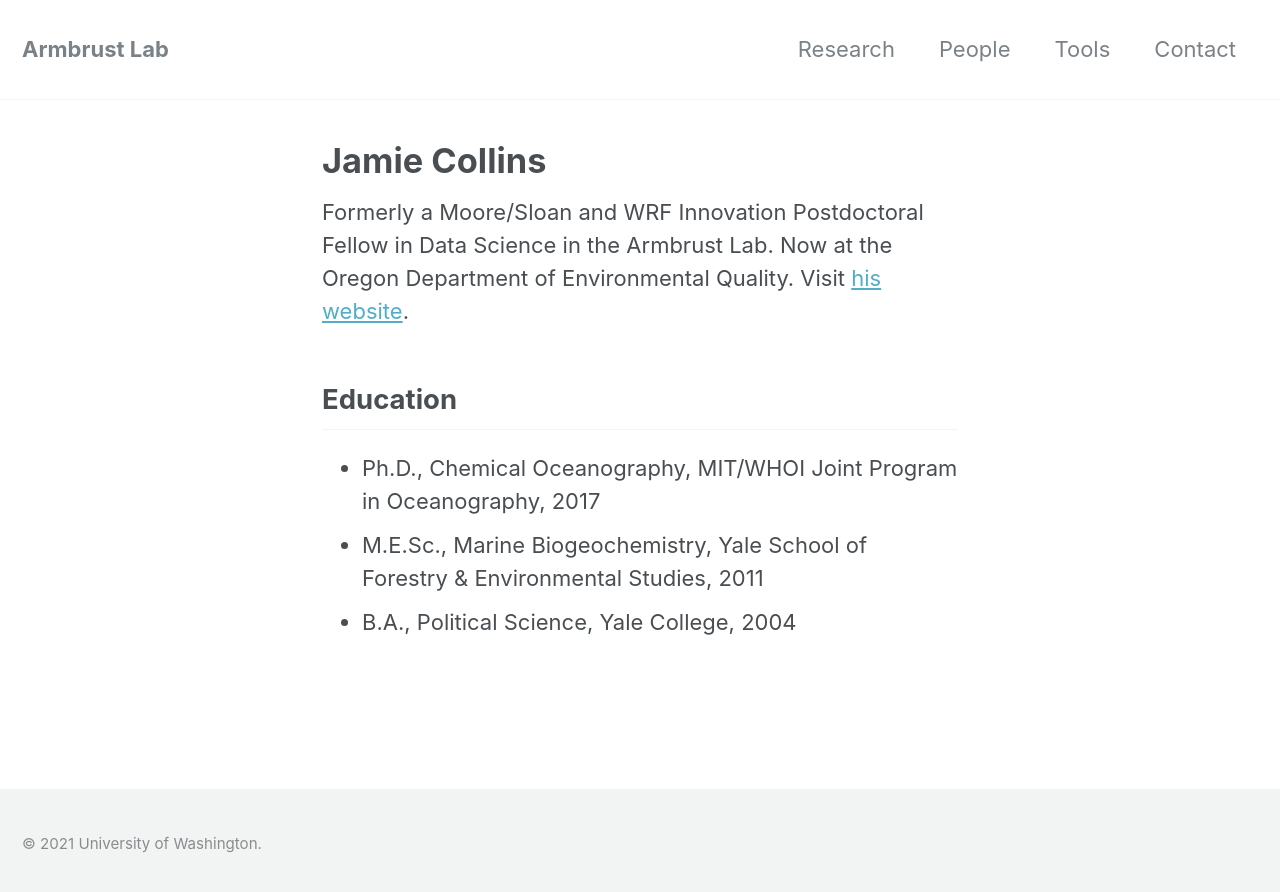
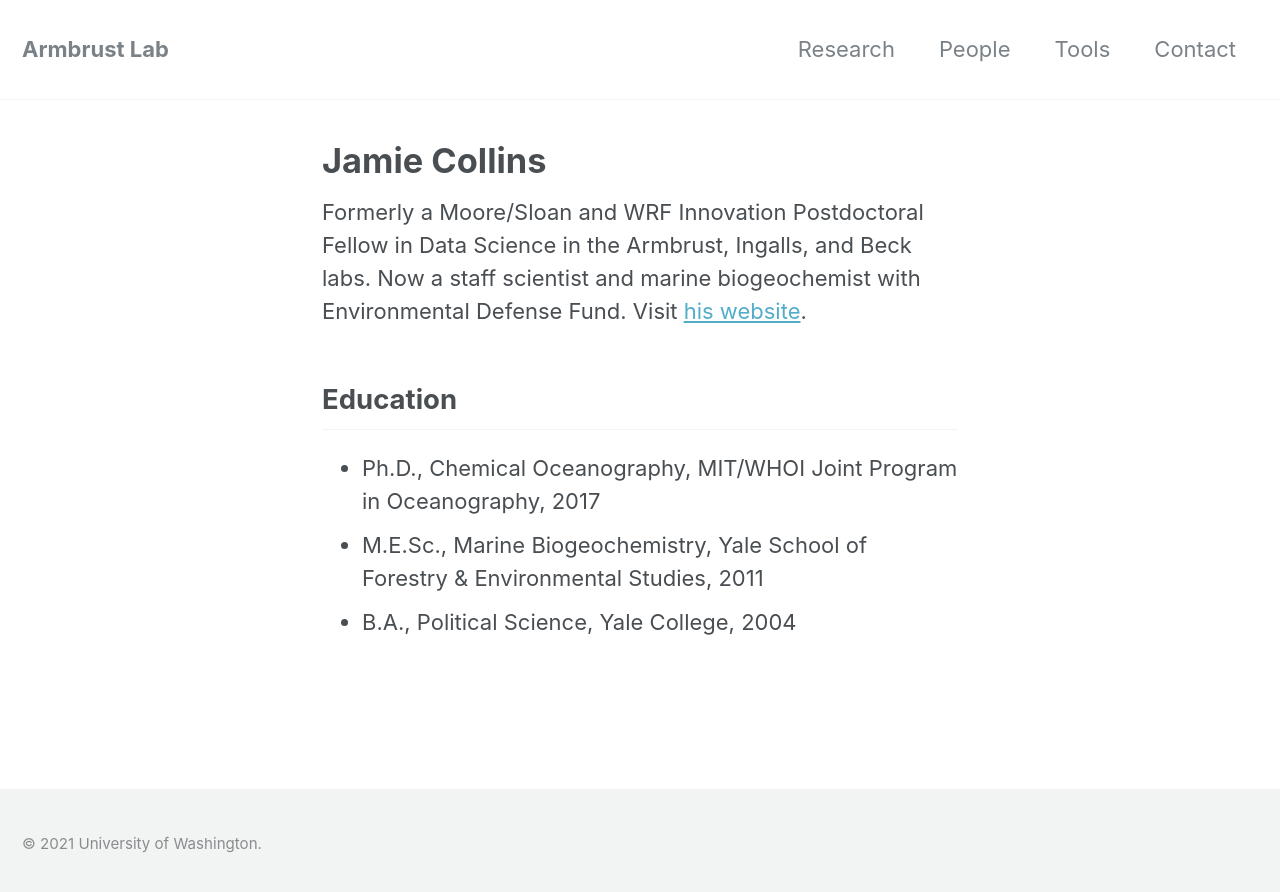
Before and after one commit to armbrustlab/armbrustlab.github.io, a Jekyll site: the page built from collections/_people/collins.md, in a window 1280 px wide. Shown: the top 892 px of the page. Built offline with Jekyll 4.4.1, drawn with Linux system fonts in a browser that asks for light colours; nearby versions of some CDN libraries.

Commit message:
Update collins.md

```diff
--- a/collections/_people/collins.md
+++ b/collections/_people/collins.md
@@ -1,7 +1,7 @@
 ---
 title: Jamie Collins
 ---
-Formerly a Moore/Sloan and WRF Innovation Postdoctoral Fellow in Data Science in the Armbrust Lab. Now at the Oregon Department of Environmental Quality. Visit [his website](https://jamesrco.github.io).
+Formerly a Moore/Sloan and WRF Innovation Postdoctoral Fellow in Data Science in the Armbrust, Ingalls, and Beck labs. Now a staff scientist and marine biogeochemist with Environmental Defense Fund. Visit [his website](https://jamesrco.github.io).
 
 ## Education
 * Ph.D., Chemical Oceanography, MIT/WHOI Joint Program in Oceanography, 2017
```
